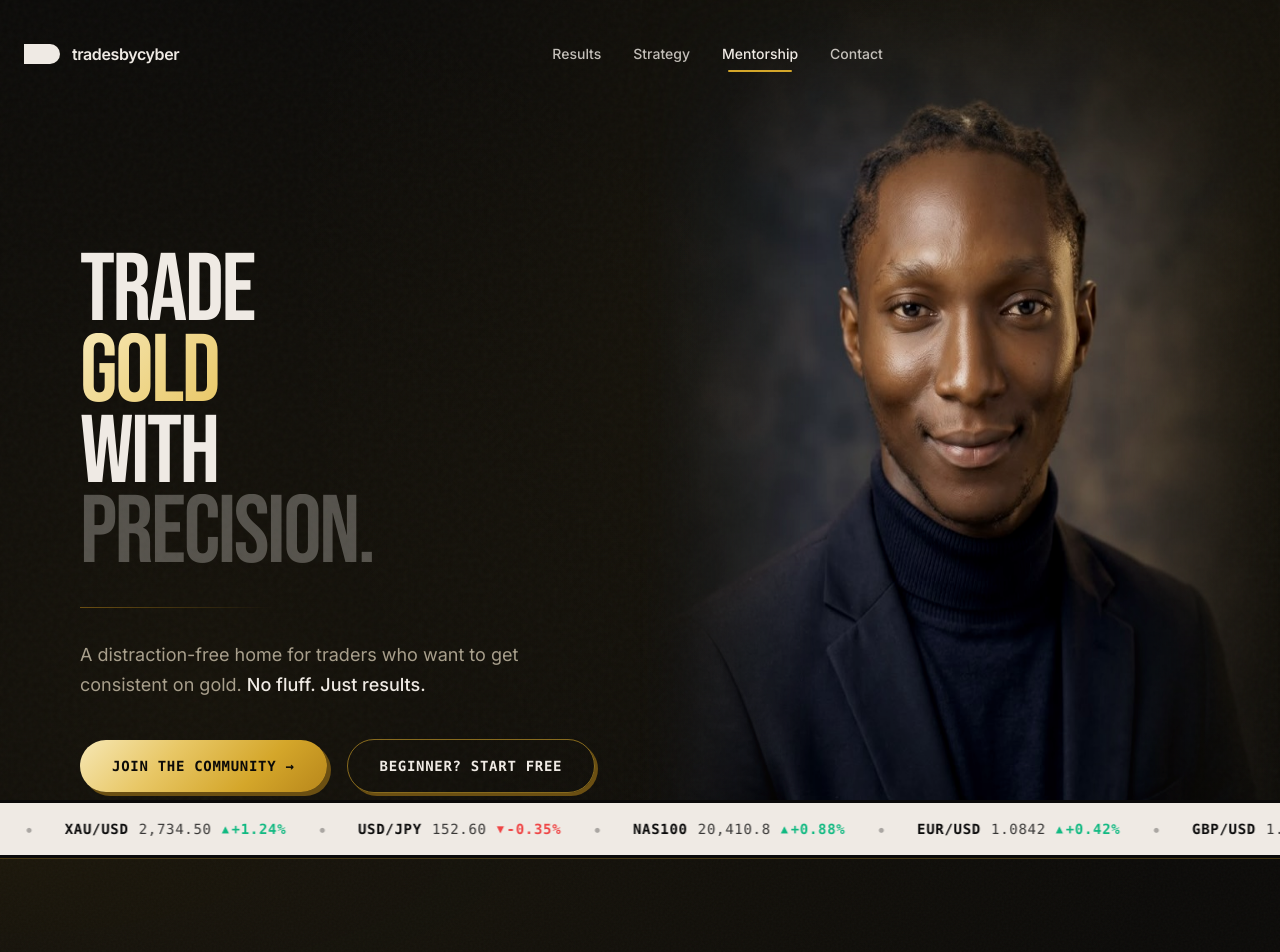
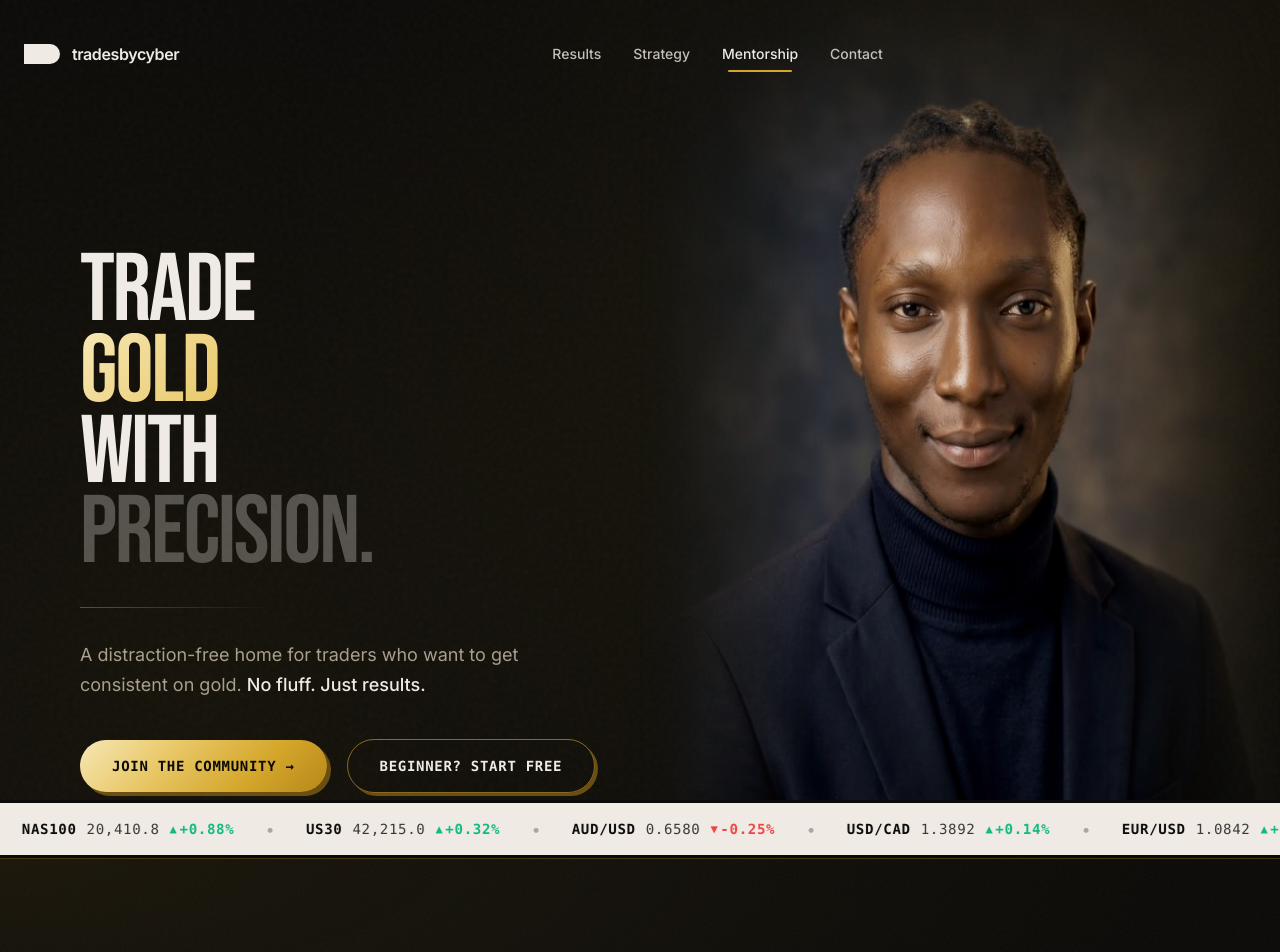
Before and after one commit to atoblankson/tradesbycyber, a Next.js app: page / in a window 1280 px wide. Shown: the top 952 px of the page. Built offline with nearby package versions, Linux system fonts and the light colour scheme.

Commit message:
feat(ticker): implement seamless dual-track infinite slide animation for forex ticker tape

```diff
--- a/src/app/globals.css
+++ b/src/app/globals.css
@@ -281,9 +281,9 @@ section[id] {
   scroll-margin-top: 100px;
 }
 
-/* Respect prefers-reduced-motion: disable animations and show final states instantly */
+/* Respect prefers-reduced-motion: disable ambient animations and show final states instantly */
 @media (prefers-reduced-motion: reduce) {
-  *,
+  *:not(.ticker-slide-track):not(.animate-marquee),
   ::before,
   ::after {
     animation-duration: 0.01ms !important;
--- a/src/components/TickerStrip.tsx
+++ b/src/components/TickerStrip.tsx
@@ -7,13 +7,16 @@ export interface TickerItem {
   isUp: boolean;
 }
 
-// Default currency pairs and fake price movements
+// Live institutional currency pairs, gold, and key indices
 const DEFAULT_TICKER_ITEMS: TickerItem[] = [
   { pair: "EUR/USD", price: "1.0842", change: "+0.42%", isUp: true },
   { pair: "GBP/USD", price: "1.2985", change: "-0.18%", isUp: false },
   { pair: "XAU/USD", price: "2,734.50", change: "+1.24%", isUp: true },
   { pair: "USD/JPY", price: "152.60", change: "-0.35%", isUp: false },
   { pair: "NAS100", price: "20,410.8", change: "+0.88%", isUp: true },
+  { pair: "US30", price: "42,215.0", change: "+0.32%", isUp: true },
+  { pair: "AUD/USD", price: "0.6580", change: "-0.25%", isUp: false },
+  { pair: "USD/CAD", price: "1.3892", change: "+0.14%", isUp: true },
 ];
 
 export interface TickerStripProps {
@@ -25,25 +28,12 @@ export function TickerStrip({
   items = DEFAULT_TICKER_ITEMS,
   className = "",
 }: TickerStripProps) {
-  // Duplicate array so first half and second half are identical for a seamless 50% translation loop
-  const displayItems = [...items, ...items, ...items, ...items];
+  // Repeat items so each track is long enough to fill extra-wide screens
+  const trackItems = [...items, ...items];
 
-  return (
-    <aside
-      data-theme="cream"
-      aria-label="Live Forex Ticker"
-      className={`
-        w-full overflow-hidden
-        bg-[#EFEAE4] text-[#0A0A0A]
-        border-y-2 sm:border-y-[3px] border-[#0A0A0A]
-        py-2.5 sm:py-3.5 select-none
-        group-marquee
-        ${className}
-      `.trim()}
-    >
-      <div className="animate-marquee flex items-center whitespace-nowrap">
-        {displayItems.map((item, idx) => (
-          <div key={`${item.pair}-${idx}`} className="flex items-center shrink-0">
+  const renderTrackItems = (keyPrefix: string) =>
+    trackItems.map((item, idx) => (
+      <div key={`${keyPrefix}-${item.pair}-${idx}`} className="flex items-center shrink-0">
         {/* Ticker Pair & Movement Data */}
         <div className="inline-flex items-center gap-2 sm:gap-2.5 font-mono text-xs sm:text-sm font-black tracking-wider">
           <span className="text-[#0A0A0A] font-extrabold">{item.pair}</span>
@@ -68,7 +58,48 @@ export function TickerStrip({
           •
         </span>
       </div>
-        ))}
+    ));
+
+  return (
+    <aside
+      data-theme="cream"
+      aria-label="Live Forex Ticker"
+      className={`
+        w-full overflow-hidden
+        bg-[#EFEAE4] text-[#0A0A0A]
+        border-y-2 sm:border-y-[3px] border-[#0A0A0A]
+        py-2.5 sm:py-3.5 select-none
+        relative flex
+        ${className}
+      `.trim()}
+    >
+      <style>{`
+        @keyframes tickerTapeSlide {
+          0% {
+            transform: translate3d(0, 0, 0);
+          }
+          100% {
+            transform: translate3d(-100%, 0, 0);
+          }
+        }
+        .ticker-slide-track {
+          display: flex;
+          align-items: center;
+          flex-shrink: 0;
+          white-space: nowrap;
+          animation: tickerTapeSlide 28s linear infinite !important;
+          will-change: transform;
+        }
+      `}</style>
+
+      {/* Track 1 */}
+      <div className="ticker-slide-track">
+        {renderTrackItems("track1")}
+      </div>
+
+      {/* Track 2 (Seamless infinite mirror) */}
+      <div className="ticker-slide-track" aria-hidden="true">
+        {renderTrackItems("track2")}
       </div>
     </aside>
   );
```
Lines whose indentation alone changed are shown as unchanged.
